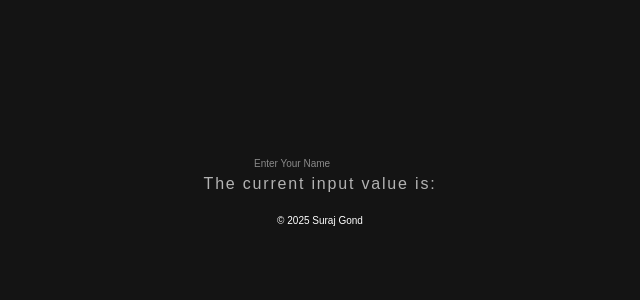
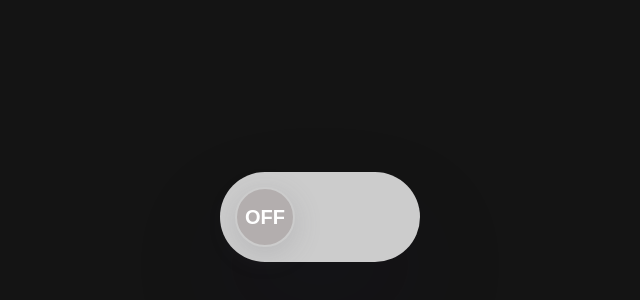
Before and after one commit to surajgond07/my-first-react, a React (Vite) app: page / in a window 1280 px wide. Shown: the part 208-508 px from the top of the page, without its empty margins (320-960 px from the left). Built offline with nearby package versions, Linux system fonts and the light colour scheme.

Commit message:
CSS Added on Toggle Switch

```diff
--- a/src/App.jsx
+++ b/src/App.jsx
@@ -1,36 +1,15 @@
 // src/App.jsx
-import React from 'react';
-import './App.css';
-import NetflixSeries, { Header, Footer } from './components/NetFlixSeries';
-// import "./components/Netflix.css";
+// import React from 'react';
+// import './App.css';
+
 import'./components/Netflix.module.css';
-import {State} from "./components/hooks/State";
-// import {DerivedState} from "./components/DericedState";
 
-import {LiftingState} from "./components/LiftStateUp";
+import { ToggleSwitch } from './Projects/ToggleSwitch/ToggleSwitch';
 
 export default function App() {
   return (
     <>
-    <section className="container">
-
-      {/* <Header />
-
-      <main>
-        <NetflixSeries />
-
-      </main> */}
-        {/* <Eventhandling/> */}
-       {/* <EventProps/> */}
-       {/* <State /> */}
-       {/* <DerivedState /> */}
-
-       <LiftingState />
-
-
-
-      <Footer />
-    </section>
+       <ToggleSwitch />
     </>
   );
 };
--- /dev/null
+++ b/src/Projects/ToggleSwitch/ToggleSwitch.css
@@ -0,0 +1,58 @@
+body {
+  width: 100%;
+  height: 100vh;
+  display: flex;
+  justify-content: center;
+}
+
+/* outer switch */
+.toggle-switch {
+  width: 200px;
+  height: 90px;
+  background-color: #ccc;
+  border-radius: 50px;
+  position: relative;
+  cursor: pointer;
+  padding: 15px;
+  margin-top: 5rem;
+  transition: background-color 0.3s;
+  box-shadow: rgba(17, 12, 46, 0.15) 0px 48px 100px 0px;
+}
+
+/* inner circle */
+.switch {
+  width: 60px;
+  height: 60px;
+  border-radius: 50px;
+  display: flex;
+  align-items: center;
+  justify-content: center;
+  background: #b3aeae;
+  font-weight: bold;
+  position: absolute;
+  top: 15px;
+  left: 15px;
+  transition:
+    trasform 0.3s linear,
+    background 0.3s linear;
+  border: 0.2rem solid #ccc;
+  box-shadow: rgba(100, 100, 111, 0.2) 0px 7px 29px 0px;
+}
+/* text */
+.switch-state {
+  font-size: 20px;
+  font-weight: bold;
+  /* color: #000; */
+}
+.on {
+  background: #4caf50;
+  transform: translateX(50px);
+}
+.off {
+  background: #f44336;
+  transform: translateX(0);
+}
+.switch-state {
+  margin: 0 10px;
+  text-transform: uppercase;
+}
--- /dev/null
+++ b/src/Projects/ToggleSwitch/ToggleSwitch.jsx
@@ -0,0 +1,16 @@
+import { useState } from "react";
+import "./ToggleSwitch.css";
+export const ToggleSwitch = () =>{
+    const [isOn, setIsOn] = useState(false);
+
+    return(
+        <div className="toggle-switch">
+
+            <div className="switch">
+                <span className="switch-state">{isOn ? "ON" : "OFF"}</span>
+            </div>
+
+        </div>
+
+    )
+}
```
Also changed, not shown: src/components/LiftStateUp.jsx (line endings or trailing spaces).
